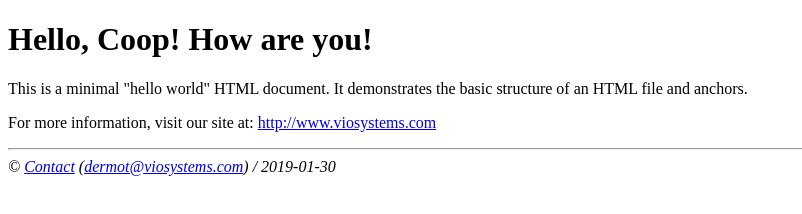
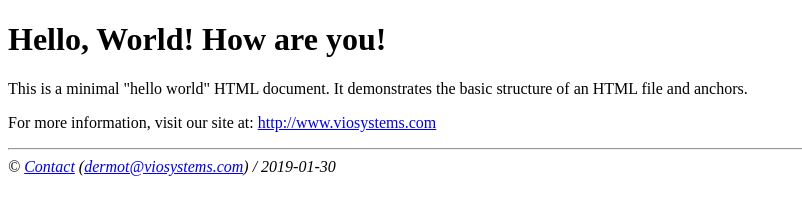
Before and after one commit to bazza2000/authmicroservice, a plain HTML site: page src/main/resources/static/HelloWorld.html in a window 1280 px wide. Shown: the whole page, without its empty margins (0-802 px from the left). Drawn offline with Linux system fonts and the light colour scheme.

Commit message:
change back to World

```diff
--- a/src/main/resources/static/HelloWorld.html
+++ b/src/main/resources/static/HelloWorld.html
@@ -6,7 +6,7 @@
 </head>
 <body>
 <h1>
-    Hello, Coop!
+    Hello, World!
     How are you!
 </h1>
 <p>
```
